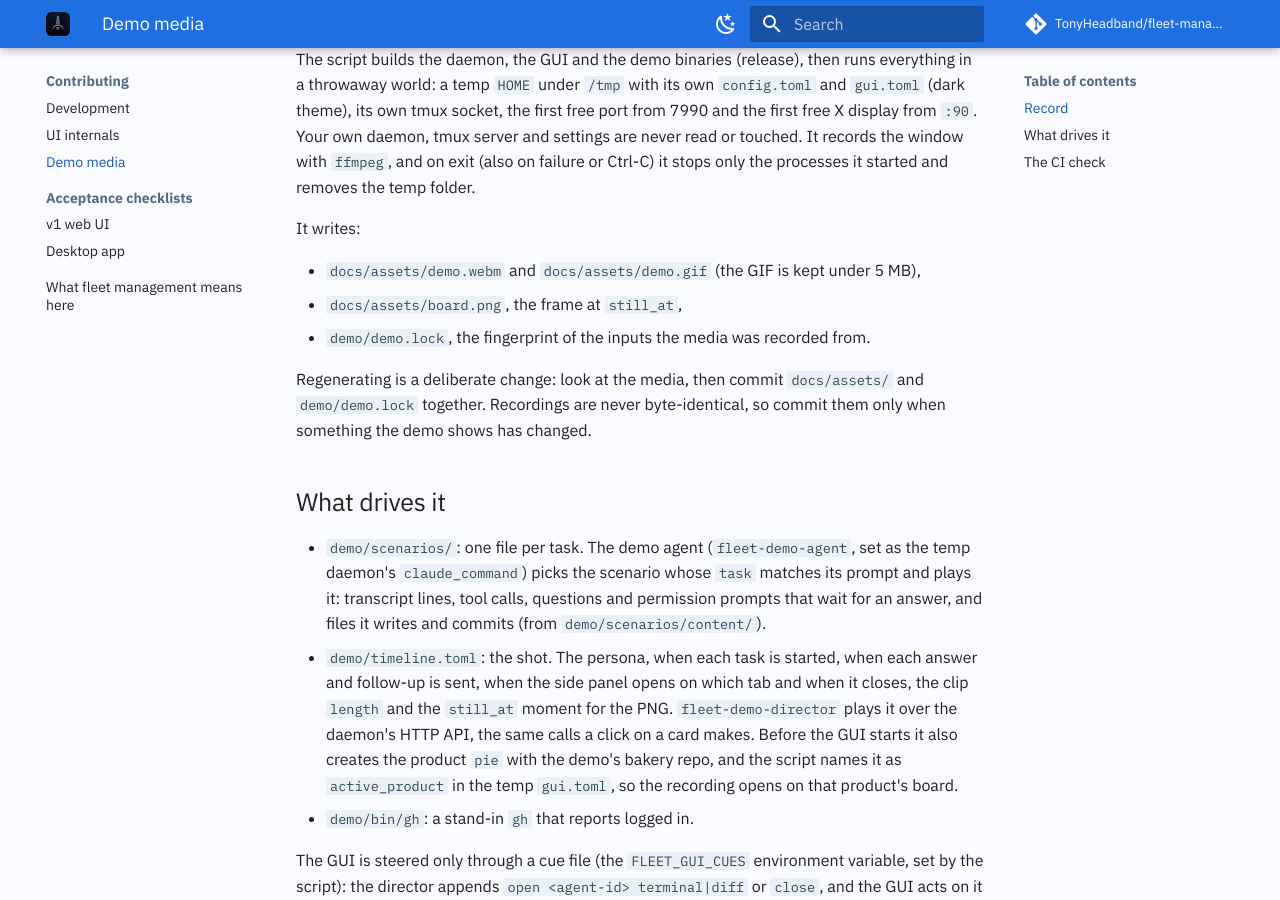
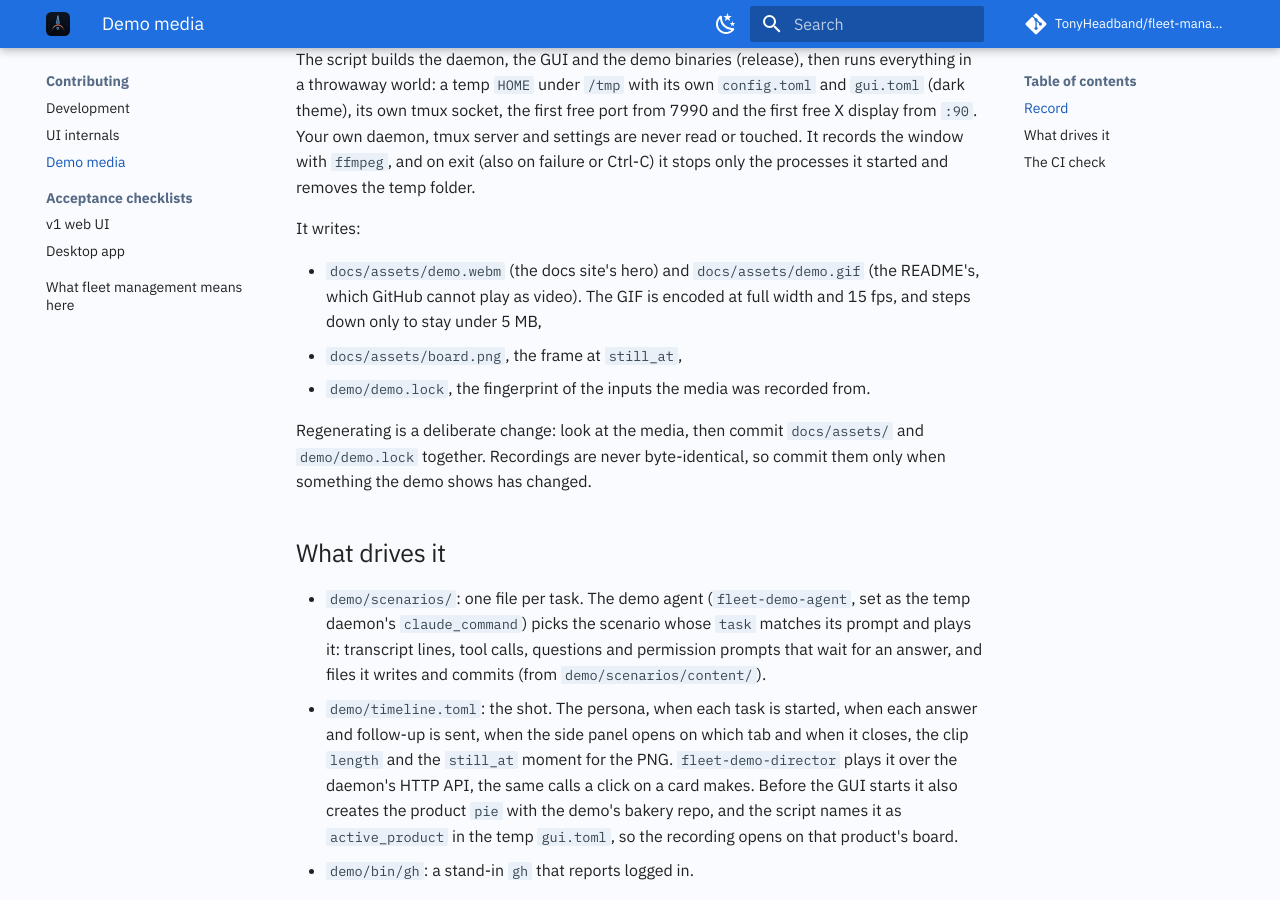
Before and after one commit to TonyHeadband/fleet-manager, an MkDocs documentation site: the page built from docs/contributing/demo.md, in a window 1280 px wide and 900 px high, scrolled down 523 px. Built offline with MkDocs 1.6.1 and Material for MkDocs 9.7.7, drawn with Linux system fonts in a browser that asks for light colours; comment, search, counter and statistics services are not loaded.

Commit message:
docs: re-encode the demo GIF at full size
Encode at the capture's 1400px width and 15 fps with error-diffusion
dithering: the 1000px downscale blurred the UI text and Bayer
dithering crosshatched its gradients. Step down only to stay
under 5 MB. Re-record the media.

Co-Authored-By: Claude Opus 5.5 <noreply@anthropic.com>

```diff
--- a/docs/contributing/demo.md
+++ b/docs/contributing/demo.md
@@ -21,7 +21,8 @@ processes it started and removes the temp folder.
 
 It writes:
 
-- `docs/assets/demo.webm` and `docs/assets/demo.gif` (the GIF is kept under 5 MB),
+- `docs/assets/demo.webm` (the docs site's hero) and `docs/assets/demo.gif` (the README's, which GitHub cannot play as
+  video). The GIF is encoded at full width and 15 fps, and steps down only to stay under 5 MB,
 - `docs/assets/board.png`, the frame at `still_at`,
 - `demo/demo.lock`, the fingerprint of the inputs the media was recorded from.
 
```
Also changed, not shown: docs/assets/board.png, 4 other files.
